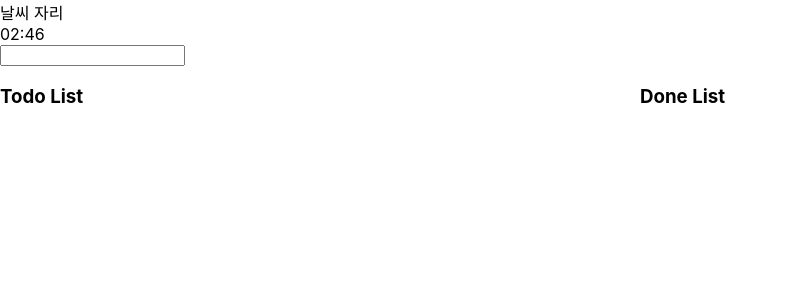
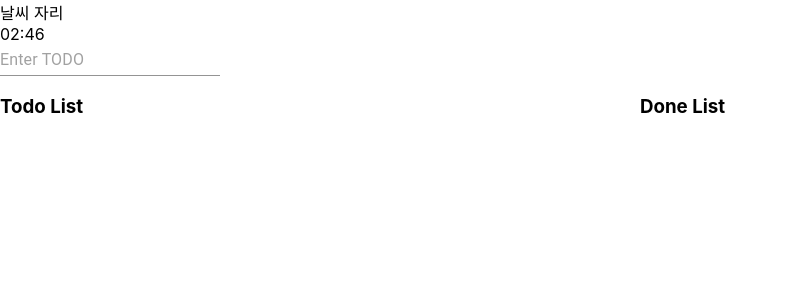
Before and after one commit to Chamy619/Momentom, a React (Create React App) app in the folder momentom/: page / in a window 1280 px wide. Shown: the top 300 px of the page, without its empty margins (0-788 px from the left). Built offline with nearby package versions, Linux system fonts and the light colour scheme.

Commit message:
material ui 추가

```diff
--- a/momentom/package.json
+++ b/momentom/package.json
@@ -3,6 +3,7 @@
   "version": "0.1.0",
   "private": true,
   "dependencies": {
+    "@material-ui/core": "^4.11.3",
     "@testing-library/jest-dom": "^5.11.4",
     "@testing-library/react": "^11.1.0",
     "@testing-library/user-event": "^12.1.10",
--- a/momentom/src/index.js
+++ b/momentom/src/index.js
@@ -2,6 +2,7 @@ import React from 'react';
 import ReactDOM from 'react-dom';
 import './index.css';
 import reportWebVitals from './reportWebVitals';
+import Input from '@material-ui/core/Input';
 
 function Weather() {
   return (
@@ -63,7 +64,7 @@ class SearchBar extends React.Component {
   render() {
     return (
       <form onSubmit={this.handleSubmit}>
-        <input type="text" value={this.props.inputValue} />
+        <Input placeholder="Enter TODO" type="text" value={this.props.inputValue} />
       </form>
     );
   }
```
Also changed, not shown: 2 other files (tests, documents, lock files or other folders).
